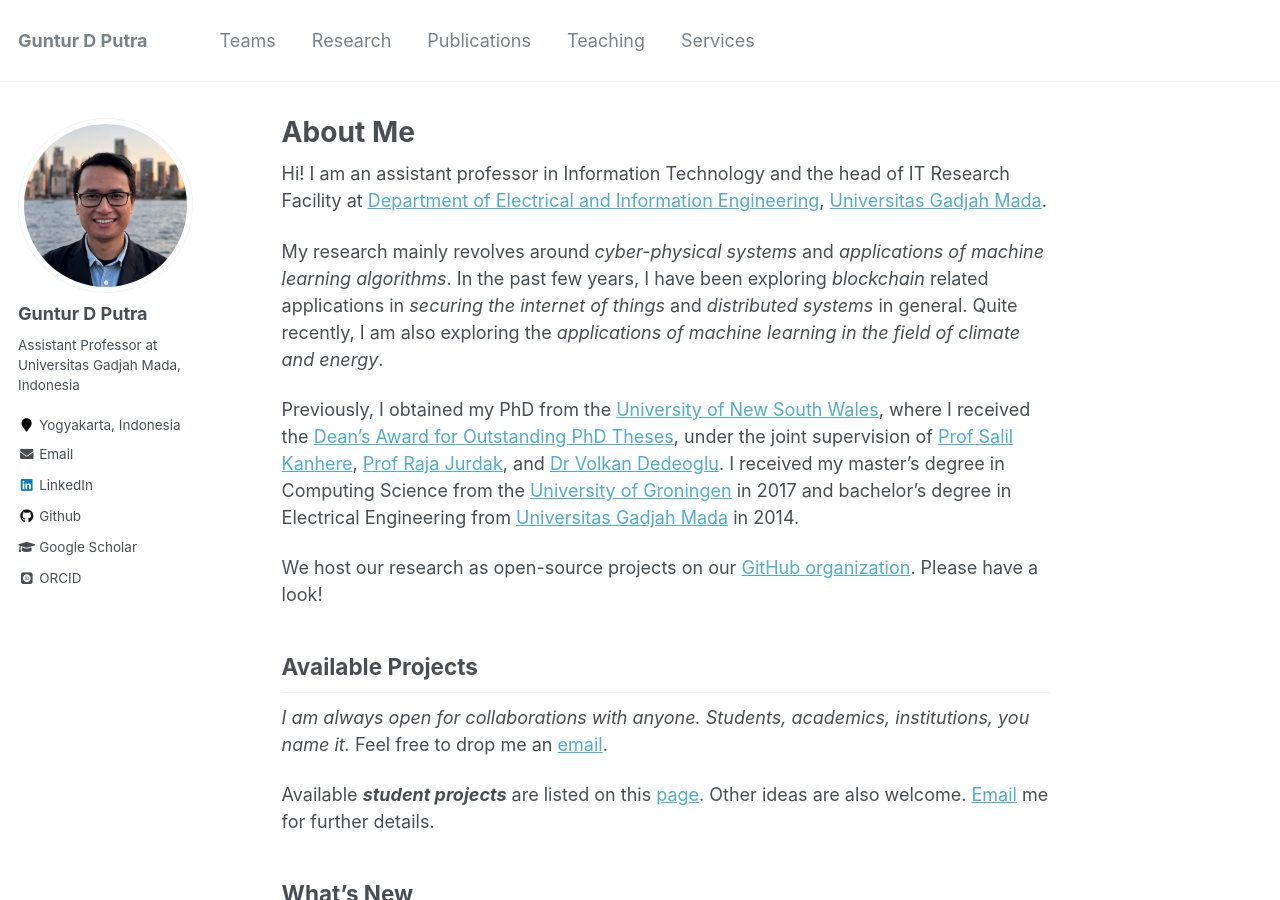
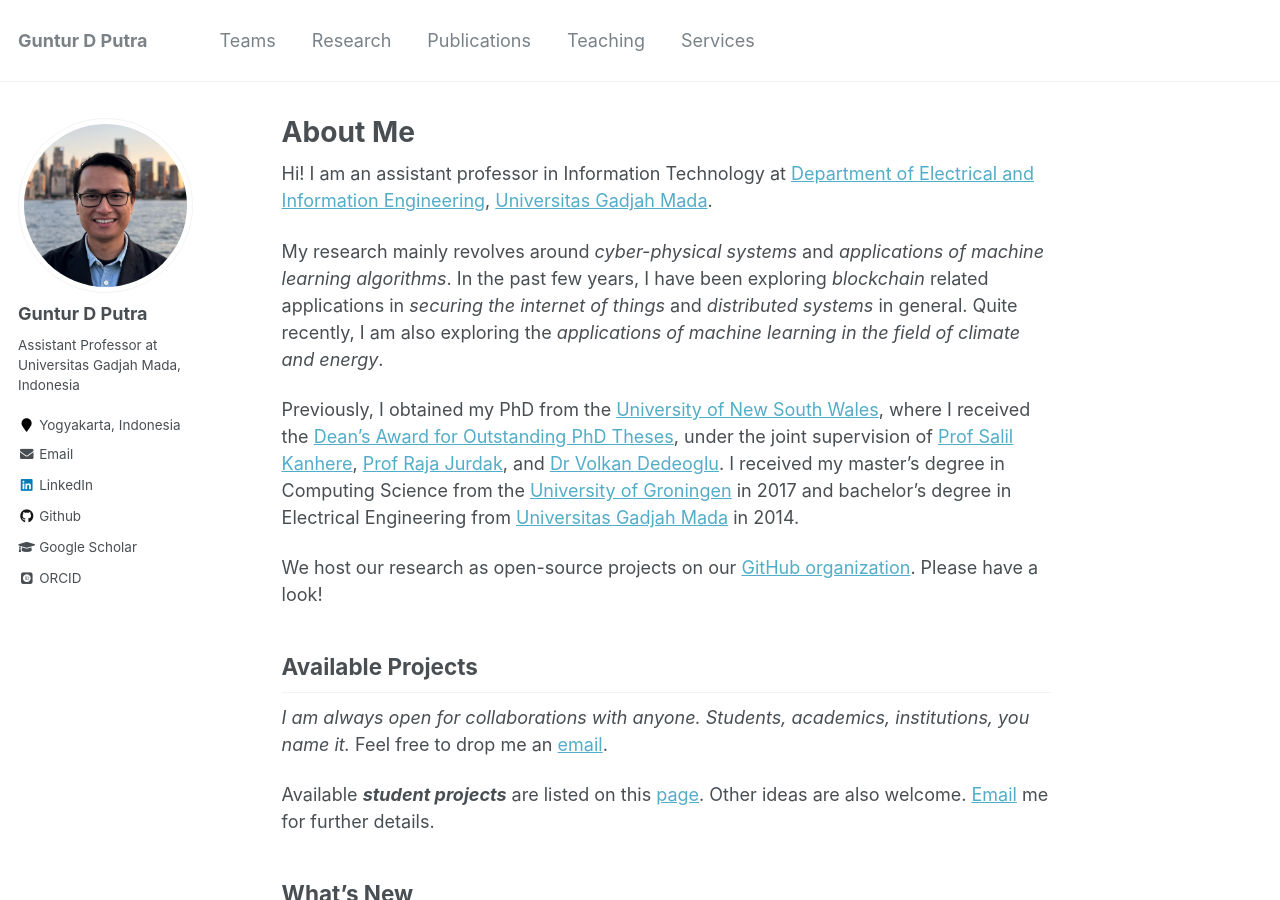
Before and after one commit to gdputra/gdputra.github.io, a Jekyll site: the page built from _pages/about.md, in a window 1280 px wide and 900 px high. Built offline with Jekyll 4.4.1, drawn with Linux system fonts in a browser that asks for light colours; some web fonts are replaced.

Commit message:
Update about.md

```diff
--- a/_pages/about.md
+++ b/_pages/about.md
@@ -8,7 +8,7 @@ redirect_from:
   - /about.html
 ---
 
-Hi! I am an assistant professor in Information Technology and the head of IT Research Facility at [Department of Electrical and Information Engineering](https://jteti.ugm.ac.id/), [Universitas Gadjah Mada](https://ugm.ac.id/en).
+Hi! I am an assistant professor in Information Technology at [Department of Electrical and Information Engineering](https://jteti.ugm.ac.id/), [Universitas Gadjah Mada](https://ugm.ac.id/en).
 
 My research mainly revolves around _cyber-physical systems_ and _applications of machine learning algorithms_. In the past few years, I have been exploring _blockchain_ related applications in _securing the internet of things_ and _distributed systems_ in general. Quite recently, I am also exploring the _applications of machine learning in the field of climate and energy_.
 
```
